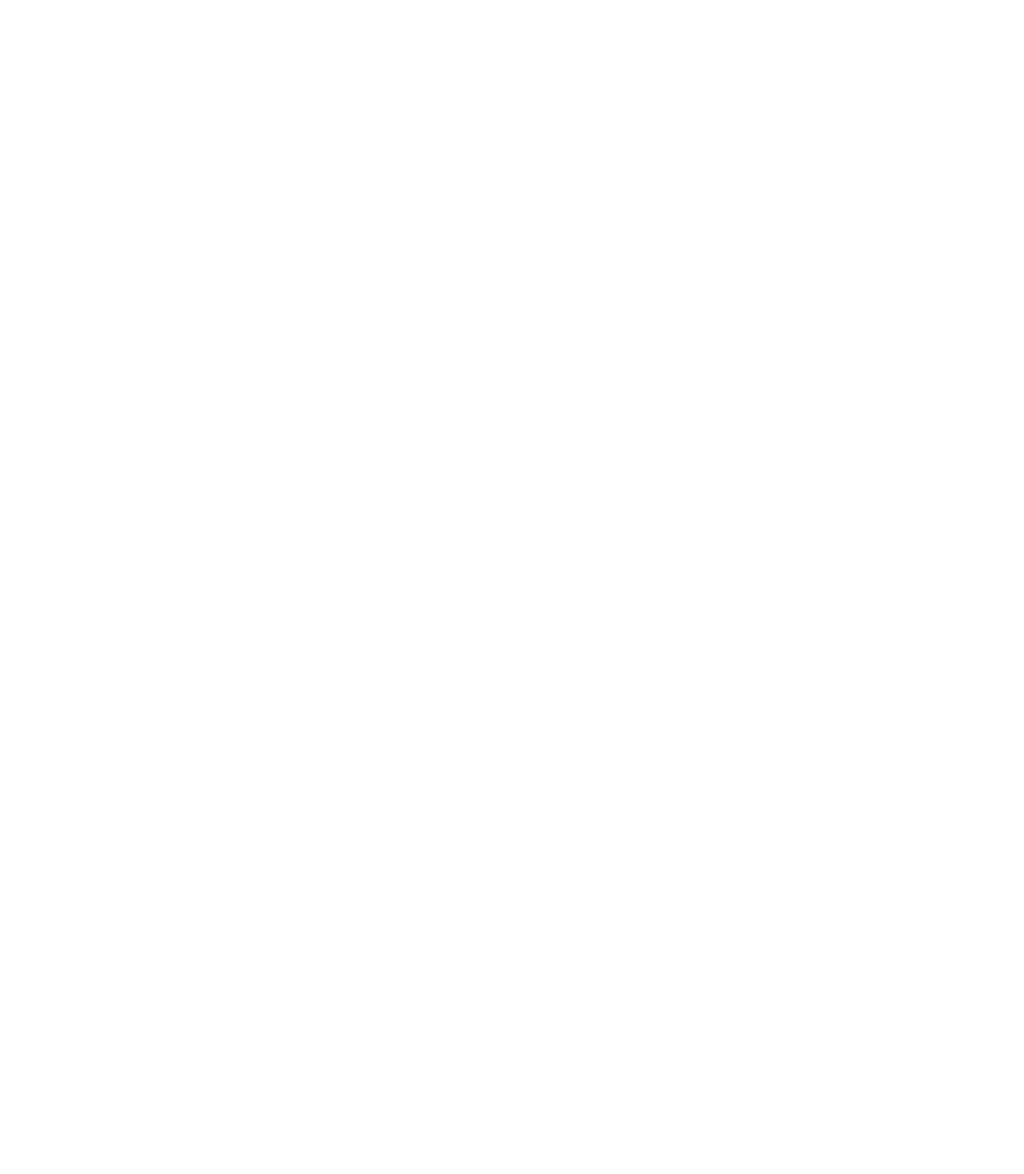
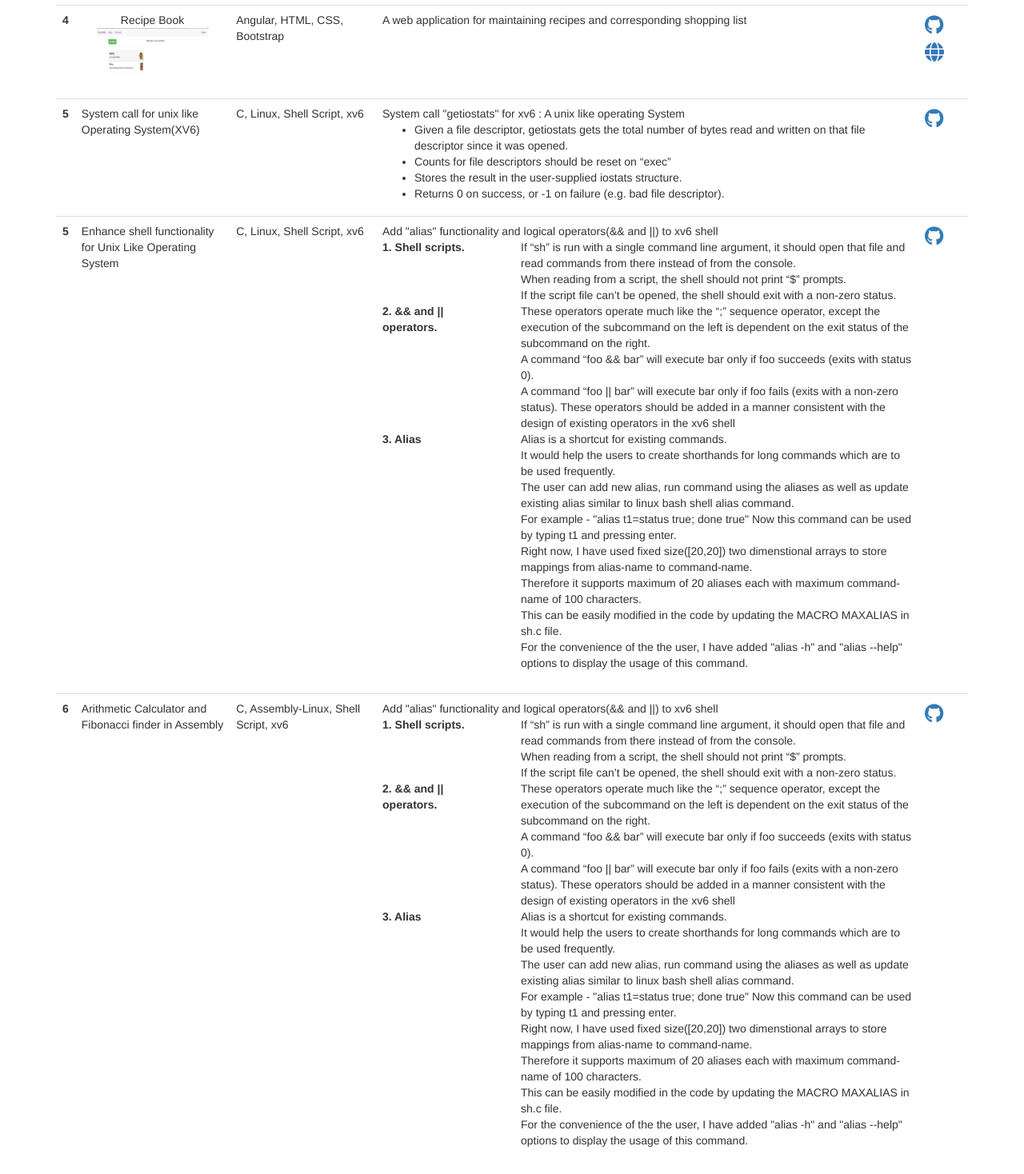
Before and after one commit to soumitramishra/my-personal-website, an Angular app in the folder soumitra-mishra-app/: page /projects in a window 1280 px wide. Shown: the part 702-2170 px from the top of the page at 80% size. Before the commit the page ends 800 px from the top, so only its background shows below. Built offline with nearby package versions, Linux system fonts and the light colour scheme.

Commit message:
Added more projects(6) in projectes page

```diff
--- a/soumitra-mishra-app/src/app/projects/projects.component.html
+++ b/soumitra-mishra-app/src/app/projects/projects.component.html
@@ -13,20 +13,20 @@
       <tbody>
         <tr>
           <th scope="row">1</th>
-          <td align="center">Medician
+          <th align="center">Medician
             <embed width="140" height="80" src="https://www.youtube.com/embed/C_fV4mqeHKk">
-          </td>
+          </th>
           <td>
             Android, Java
           </td>
           <td>
             A one-stop portal for all your medical needs that include:
             <dl class="row">
-              <dt class="col-sm-3">Connecting with your physician</dt>
+              <dt class="col-sm-3">1. Connecting with your physician</dt>
               <dd class="col-sm-9">The user can search and book appointments with the nearby doctors available based on the category of medical issues they are facing.</dd>
-              <dt class="col-sm-3 text-truncate">Digital Prescription & Reports</dt>
+              <dt class="col-sm-3 text-truncate">2. Digital Prescription & Reports</dt>
               <dd class="col-sm-9">Scared of losing the paper-based prescription and medical reports. MediBuddy enables the Doctor as well as the patient to maintain the digital copy which remains in the app.</dd>
-              <dt class="col-sm-3">Medicine & Appointment Reminders</dt>
+              <dt class="col-sm-3">3. Medicine & Appointment Reminders</dt>
               <dd class="col-sm-9">MediBuddy allows users to set appointments reminders. Moreover, patients can set medicine reminders.</dd>
             </dl>
 
@@ -36,7 +36,7 @@
             <a href="https://github.ccs.neu.edu/am3y/Medician" target="blank">
               <i class="fab fa-github"></i><br>
             </a>
-            <a href="https://play.google.com/apps/internaltest/4699844549135371395" target="blank">
+            <a href="https://play.google.com/store/apps/details?id=com.medician" target="blank">
               <i class="fab fa-google-play"></i>
             </a>
         </tr>
@@ -80,6 +80,125 @@
               <i class="fab fa-google-play"></i>
             </a>
         </tr>
+        <tr>
+          <th scope="row">4</th>
+          <td align="center">Recipe Book
+          <img width="140" height="80" src="assets/images/recipe-book-screenshot.png">
+          </td>
+          <td>
+            Angular, HTML, CSS, Bootstrap
+          </td>
+          <td>
+            A web application for maintaining recipes and corresponding shopping list<br>
+          </td>
+
+          <td style="font-size: x-large;">
+            <a href="https://github.com/soumitramishra/recipe-book" target="blank">
+              <i class="fab fa-github"></i><br>
+            </a>
+            <a href="http://recipebook.mishrasoumitra.com/#" target="blank">
+              <i class="fas fa-globe"></i>
+            </a>
+          </td>
+        </tr>
+
+
+        <tr>
+          <th scope="row">5</th>
+          <td>System call for unix like Operating System(XV6)
+          </td>
+          <td>
+            C, Linux, Shell Script, xv6
+          </td>
+          <td>
+            System call "getiostats" for xv6  : A unix like operating System
+            <ul>
+              <li>Given a file descriptor, getiostats gets the total number of bytes read and written on that file descriptor since it was opened.</li>
+              <li>Counts for file descriptors should be reset on “exec” </li>
+              <li>Stores the result in the user-supplied iostats structure. </li>
+              <li>Returns 0 on success, or -1 on failure (e.g. bad file descriptor).</li>
+            </ul>
+          </td>
+
+          <td style="font-size: x-large;">
+            <a href="https://github.com/soumitramishra/xv6_system_call" target="blank">
+              <i class="fab fa-github"></i><br>
+            </a>
+        </tr>
+
+        <tr>
+          <th scope="row">5</th>
+          <td> Enhance shell functionality for Unix Like Operating System
+          </td>
+          <td>
+            C, Linux, Shell Script, xv6
+          </td>
+          <td>
+            Add "alias" functionality and logical operators(&& and ||) to xv6 shell
+            <dl class="row">
+              <dt class="col-sm-3">1. Shell scripts.</dt>
+              <dd class="col-sm-9">If “sh” is run with a single command line argument, it should open that file and read commands from there instead of from the console.<br>
+                When reading from a script, the shell should not print “$” prompts.<br>
+                If the script file can’t be opened, the shell should exit with a non-zero status.</dd>
+              <dt class="col-sm-3 text-truncate">2. && and || operators.</dt>
+              <dd class="col-sm-9">These operators operate much like the “;” sequence operator, except the execution of the subcommand on the left is dependent on the exit status of the subcommand on the right.<br>
+                A command “foo && bar” will execute bar only if foo succeeds (exits with status 0).<br>
+                A command “foo || bar” will execute bar only if foo fails (exits with a non-zero status).
+                These operators should be added in a manner consistent with the design of existing operators in the xv6 shell</dd>
+              <dt class="col-sm-3">3. Alias </dt>
+              <dd class="col-sm-9">Alias is a shortcut for existing commands. <br>
+                It would help the users to create shorthands for long commands which are to be used frequently.<br>
+                The user can add new alias, run command using the aliases as well as update existing alias similar to linux bash shell alias command.<br>
+                For example - "alias t1=status true; done true" Now this command can be used by typing t1 and pressing enter.<br>
+                Right now, I have used fixed size([20,20]) two dimenstional arrays to store mappings from alias-name to command-name.<br>
+                Therefore it supports maximum of 20 aliases each with maximum command-name of 100 characters.<br>
+                This can be easily modified in the code by updating the MACRO MAXALIAS in sh.c file. <br>
+                For the convenience of the the user, I have added "alias -h" and "alias --help" options to display the usage of this command.</dd>
+            </dl>
+          </td>
+
+          <td style="font-size: x-large;">
+            <a href="https://github.com/soumitramishra/enhance_xv6_shell" target="blank">
+              <i class="fab fa-github"></i><br>
+            </a>
+        </tr>
+
+        <tr>
+          <th scope="row">6</th>
+          <td>Arithmetic Calculator and Fibonacci finder in Assembly </td>
+          <td>
+            C, Assembly-Linux, Shell Script, xv6
+          </td>
+          <td>
+            Add "alias" functionality and logical operators(&& and ||) to xv6 shell
+            <dl class="row">
+              <dt class="col-sm-3">1. Shell scripts.</dt>
+              <dd class="col-sm-9">If “sh” is run with a single command line argument, it should open that file and read commands from there instead of from the console.<br>
+
+                When reading from a script, the shell should not print “$” prompts.<br>
+                If the script file can’t be opened, the shell should exit with a non-zero status.</dd>
+              <dt class="col-sm-3 text-truncate">2. && and || operators.</dt>
+              <dd class="col-sm-9">These operators operate much like the “;” sequence operator, except the execution of the subcommand on the left is dependent on the exit status of the subcommand on the right.<br>
+                A command “foo && bar” will execute bar only if foo succeeds (exits with status 0).<br>
+                A command “foo || bar” will execute bar only if foo fails (exits with a non-zero status).
+                These operators should be added in a manner consistent with the design of existing operators in the xv6 shell</dd>
+              <dt class="col-sm-3">3. Alias </dt>
+              <dd class="col-sm-9">Alias is a shortcut for existing commands. <br>
+                It would help the users to create shorthands for long commands which are to be used frequently.<br>
+                The user can add new alias, run command using the aliases as well as update existing alias similar to linux bash shell alias command.<br>
+                For example - "alias t1=status true; done true" Now this command can be used by typing t1 and pressing enter.<br>
+                Right now, I have used fixed size([20,20]) two dimenstional arrays to store mappings from alias-name to command-name.<br>
+                Therefore it supports maximum of 20 aliases each with maximum command-name of 100 characters.<br>
+                This can be easily modified in the code by updating the MACRO MAXALIAS in sh.c file. <br>
+                For the convenience of the the user, I have added "alias -h" and "alias --help" options to display the usage of this command.</dd>
+            </dl>
+          </td>
+
+          <td style="font-size: x-large;">
+            <a href="https://github.com/soumitramishra/Assembly-programming-amd64-and-x86" target="blank">
+              <i class="fab fa-github"></i><br>
+            </a>
+        </tr>
     </tbody>
 
 
```
Also changed, not shown: soumitra-mishra-app/src/assets/images/recipe-book-screenshot.png (added).
